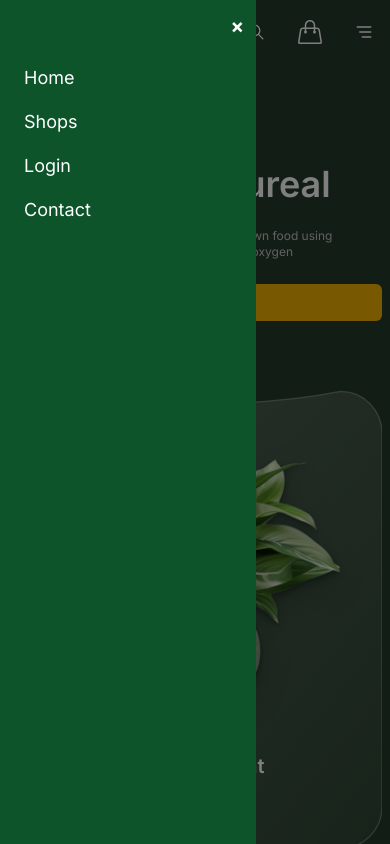
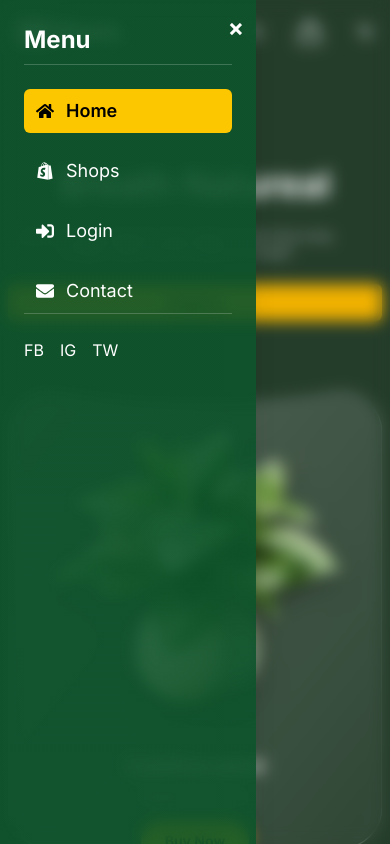
Before and after one commit to Nahid-Hasan-Utsob/Planto-App, a React (Vite) app: page / in a window 390 px wide. Both pictures are taken after a click on the element 364 px from the left and 32 px from the top of the page. Shown: the top 844 px of the page. Built offline with nearby package versions, Linux system fonts and the light colour scheme; grey boxes are pictures that could not be loaded.

Commit message:
feat: enhance mobile sidebar menu with icons and improved layout

```diff
--- a/src/components/Navbar_Top.tsx
+++ b/src/components/Navbar_Top.tsx
@@ -6,7 +6,7 @@ import { useSelector } from "react-redux";
 import { useState } from "react";
 import type { RootState } from "../redux/store";
 import SearchButton from "./SearchButton";
-
+import { FaHome, FaShopify, FaSignInAlt, FaEnvelope } from "react-icons/fa"
 export default function Navbar_Top() {
   const cartItems = useSelector((state: RootState) => state.cart.items);
   const totalCount = cartItems.reduce((sum, item) => sum + item.quantity, 0);
@@ -105,29 +105,102 @@ export default function Navbar_Top() {
       {/* 🔹 Sidebar for Mobile Menu */}
 {sidebarOpen && (
   <div className="fixed inset-0 z-50 flex">
-          {/* Overlay */}
+    {/* Overlay with fade */}
     <div
-            className="absolute inset-0 bg-black/50"
+      className="absolute inset-0  backdrop-blur-sm transition-opacity duration-300"
       onClick={() => setSidebarOpen(false)}
     ></div>
 
     {/* Sidebar */}
-          <div className="relative bg-green-900 w-64 p-6 h-full z-50">
+    <div
+      className={`relative bg-gradient-to-b from-green-900/90 to-green-900/90 w-64 p-6 h-full z-50 transform transition-transform duration-300 ${
+        sidebarOpen ? "translate-x-0" : "-translate-x-full"
+      } shadow-xl`}
+    >
       <button
-              className="absolute top-3 right-3 text-white text-xl font-bold"
+        className="absolute top-3 right-3 text-white text-2xl font-bold hover:text-yellow-400 transition-colors duration-200"
         onClick={() => setSidebarOpen(false)}
       >
         &times;
       </button>
-            <ul className="flex flex-col gap-4 mt-10 text-white text-lg">
-              <NavLink to="/" onClick={() => setSidebarOpen(false)}><li>Home</li></NavLink>
-              <NavLink to="/shops" onClick={() => setSidebarOpen(false)}><li>Shops</li></NavLink>
-              <NavLink to="/login" onClick={() => setSidebarOpen(false)}><li>Login</li></NavLink>
-              <NavLink to="/contact" onClick={() => setSidebarOpen(false)}><li>Contact</li></NavLink>
+
+      <h2 className="text-white text-2xl font-bold mb-6 border-b border-white/20 pb-2">
+        Menu
+      </h2>
+
+      <ul className="flex flex-col gap-4 mt-4 text-white text-lg">
+        <NavLink
+          to="/"
+          className={({ isActive }) =>
+            `flex items-center gap-3 px-3 py-2 rounded-md transition-all duration-200 hover:bg-green-700/50 ${
+              isActive ? "bg-yellow-400 text-black font-semibold" : ""
+            }`
+          }
+          onClick={() => setSidebarOpen(false)}
+        >
+          <FaHome /> Home
+        </NavLink>
+        <NavLink
+          to="/shops"
+          className={({ isActive }) =>
+            `flex items-center gap-3 px-3 py-2 rounded-md transition-all duration-200 hover:bg-green-700/50 ${
+              isActive ? "bg-yellow-400 text-black font-semibold" : ""
+            }`
+          }
+          onClick={() => setSidebarOpen(false)}
+        >
+          <FaShopify /> Shops
+        </NavLink>
+        <NavLink
+          to="/login"
+          className={({ isActive }) =>
+            `flex items-center gap-3 px-3 py-2 rounded-md transition-all duration-200 hover:bg-green-800/50 ${
+              isActive ? "bg-yellow-400 text-black font-semibold" : ""
+            }`
+          }
+          onClick={() => setSidebarOpen(false)}
+        >
+          <FaSignInAlt /> Login
+        </NavLink>
+        <NavLink
+          to="/contact"
+          className={({ isActive }) =>
+            `flex items-center gap-3 px-3 py-2 rounded-md transition-all duration-200 hover:bg-green-800/50 ${
+              isActive ? "bg-yellow-400 text-black font-semibold" : ""
+            }`
+          }
+          onClick={() => setSidebarOpen(false)}
+        >
+          <FaEnvelope /> Contact
+        </NavLink>
       </ul>
+
+      {/* Optional: Social Icons */}
+      <div className="mt-auto pt-6 border-t border-white/20 flex gap-4">
+        <a
+          href="#"
+          className="text-white hover:text-yellow-400 transition-colors duration-200"
+        >
+          FB
+        </a>
+        <a
+          href="#"
+          className="text-white hover:text-yellow-400 transition-colors duration-200"
+        >
+          IG
+        </a>
+        <a
+          href="#"
+          className="text-white hover:text-yellow-400 transition-colors duration-200"
+        >
+          TW
+        </a>
+      </div>
     </div>
   </div>
 )}
+
+
     </div>
   );
 }
```
Lines whose indentation alone changed are shown as unchanged.
